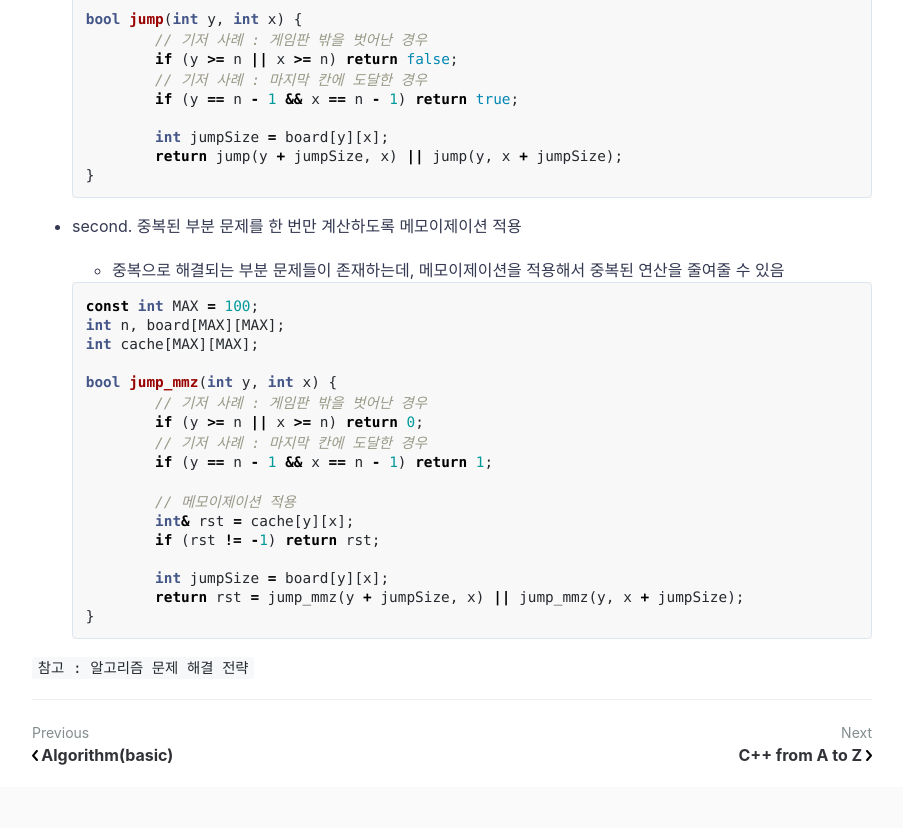
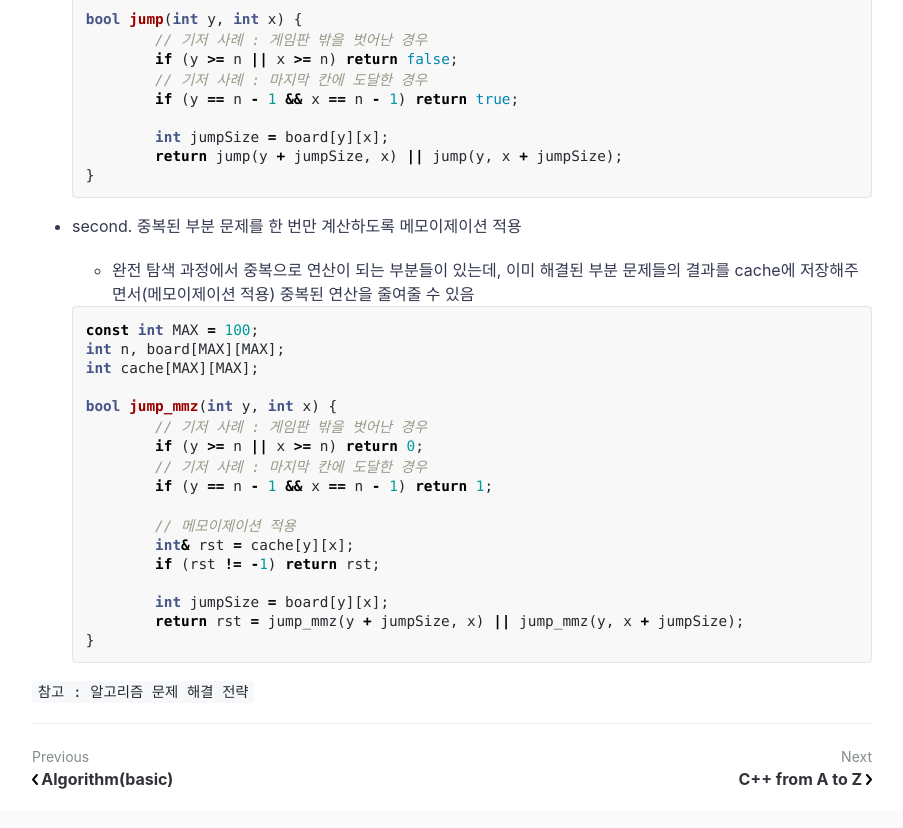
Before and after one commit to jihunparkme/jihunparkme.github.io, a Jekyll site: the page built from _posts/2020-01-06-Algorithm_2.md, in a window 1280 px wide and 900 px high, scrolled down 1754 px. Shown: the top 828 px of the window, without its empty margins (188-1091 px from the left). Built offline with Jekyll 4.4.1, drawn with Linux system fonts in a browser that asks for light colours; comment, search, counter and statistics services are not loaded.

Commit message:
Edit: edit file

````diff
--- a/_posts/2020-01-06-Algorithm_2.md
+++ b/_posts/2020-01-06-Algorithm_2.md
@@ -78,7 +78,8 @@ featured-img: algorithms
 
 - second. 중복된 부분 문제를 한 번만 계산하도록 메모이제이션 적용
 
-  - 중복으로 해결되는 부분 문제들이 존재하는데, 메모이제이션을 적용해서 중복된 연산을 줄여줄 수 있음
+  - 완전 탐색 과정에서 중복으로 연산이 되는 부분들이 있는데,
+    이미 해결된 부분 문제들의 결과를 cache에 저장해주면서(메모이제이션 적용) 중복된 연산을 줄여줄 수 있음
 
   ```c++
   const int MAX = 100;
````
